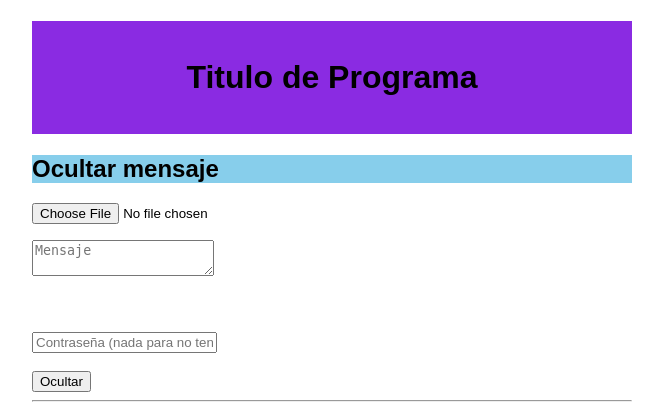
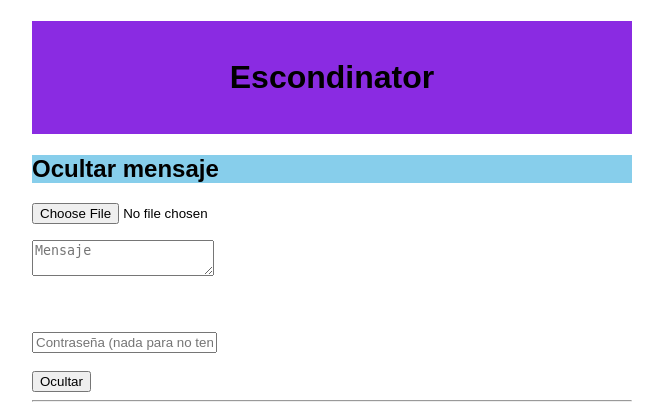
Before and after one commit to ivan-kartashov/TFG_esteganography, a Flask app: page / in a window 1280 px wide. Shown: the top 420 px of the page, without its empty margins (308-971 px from the left). Run offline with Flask 3, Linux system fonts and the light colour scheme.

Commit message:
13/04/2026
Preparación para la entrega parcial del proyecto. Añadido el nombre del programa "Escondinator" y el titulo de página "Escondinator de InfoSentry".

```diff
--- a/Ivan.txt
+++ b/Ivan.txt
@@ -39,3 +39,7 @@ el número de carácteres posibles según vayamos escribiendo. He tenido que usa
 Nota importante que vi al probarlo: Meter muchisimos caracteres suele empeorar la calidad y inflar su tamaño ayyyy.
 
 Añadidas cosas que hacer para Sebas.
+
+13/04/2026
+
+Preparación para la entrega parcial del proyecto. Añadido el nombre del programa "Escondinator" y el titulo de página "Escondinator de InfoSentry".
--- a/templates/index.html
+++ b/templates/index.html
@@ -3,13 +3,13 @@
 
     <head>
         <meta charset="UTF-8">
-        <title>Esteganografía</title>
+        <title>Escondinator de InfoSentry</title>
         <link rel="stylesheet" href="/static/stylesheet.css">
     </head>
 
     <body>
 
-        <h1>Titulo de Programa</h1>
+        <h1>Escondinator</h1>
 
         <h2>Ocultar mensaje</h2>
             <form action="/hide" method="post" enctype="multipart/form-data"> <!--Para sebas, eñ action indicira que ruta de aplicación llamamos, acción que será post ya que el usuario envia la imágen, mensaje y contraseña hacia nuestra aplicación y luego el enctype permite que el usuario envie imágenes-->
```
